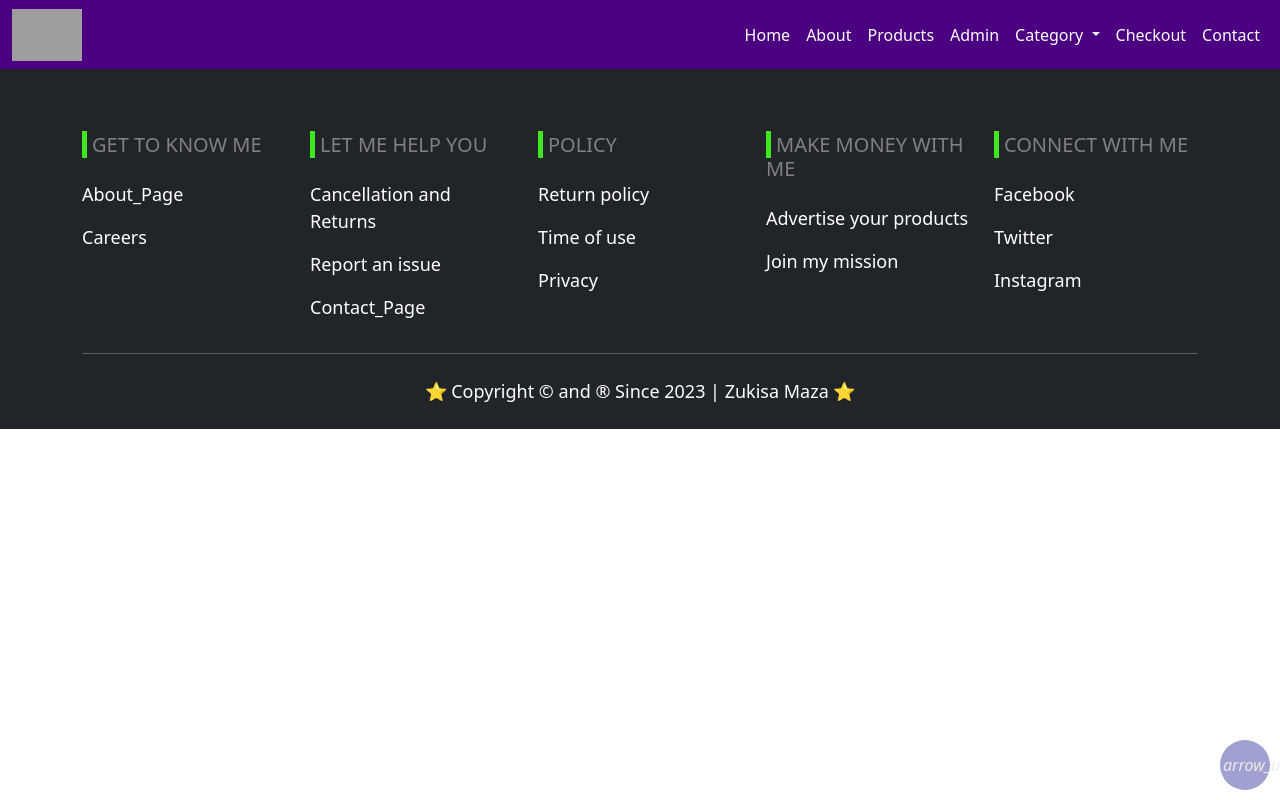
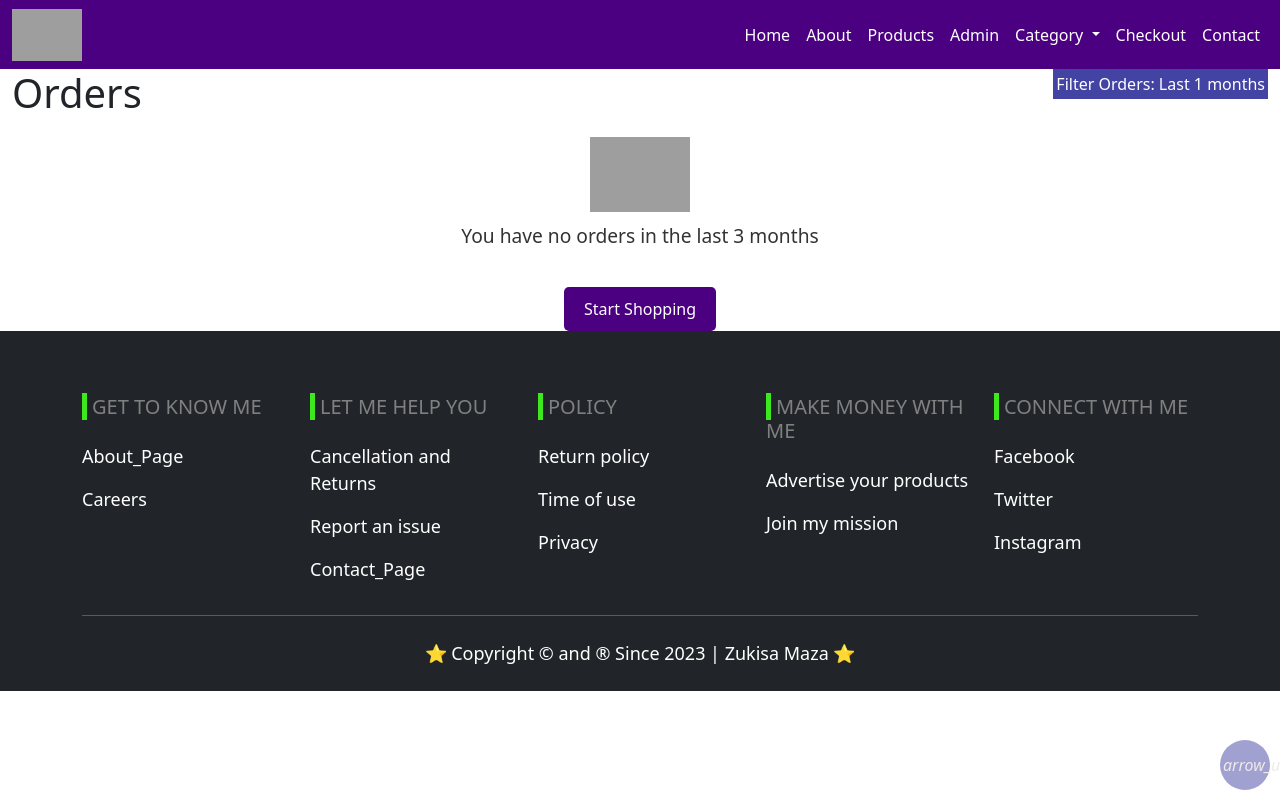
Before and after one commit to Maza455/LCA_EndModuleCapstoneProject, a Vue app: page /orders in a window 1280 px wide. Built offline with nearby package versions, Linux system fonts and the light colour scheme; grey boxes are pictures that could not be loaded.

Commit message:
Adding Updates and functionslity

```diff
--- a/src/components/NavBar.vue
+++ b/src/components/NavBar.vue
@@ -35,9 +35,8 @@
                         <ul class="dropdown-menu" aria-labelledby="navbarDropdown">
                             <li><router-link to="/careers" class="dropdown-item">Careers</router-link></li>
                             <li><router-link to="/books" class="dropdown-item">Books</router-link></li>
-                            <li><router-link to="/mobile" class="dropdown-item">Phones</router-link></li>
-                            <li><router-link to="/order" @click.prevent="showOrderModal"
-                                    class="dropdown-item">Order</router-link></li>
+                            <li><router-link to="/phones" class="dropdown-item">Phones</router-link></li>
+                            <li><router-link to="/orders" class="dropdown-item">Order</router-link></li>
                             <li>
                                 <hr class="dropdown-divider">
                             </li>
--- a/src/router/index.js
+++ b/src/router/index.js
@@ -8,7 +8,6 @@ import ProductsView from '../views/ProductsView.vue';
 import AdminView from '../views/AdminView.vue';
 import CartView from '../views/CartView.vue';
 import ContactView from '../views/ContactView.vue';
-import CategoryView from '../views/CategoryView.vue';
 import CareersView from '../views/CareersView.vue';
 import BooksView from '../views/BooksView.vue';
 import PhonesView from '../views/PhonesView.vue'
@@ -45,11 +44,6 @@ const routes = [{
     component: ContactView
   },
   {
-    path: '/category',
-    name: 'category',
-    component: CategoryView
-  },
-  {
       path: '/careers',
       name: 'careers',
       component: CareersView
@@ -64,11 +58,11 @@ const routes = [{
       name: 'phones',
       component: PhonesView
     },
-    {
-      path: '/orders',
-      name: 'orders',
-      component: OrderView
-    }
+  {
+    path: '/orders',
+    name: 'orders',
+    component: OrderView
+  }
 ]
 
 const router = createRouter({
--- a/src/views/CartView.vue
+++ b/src/views/CartView.vue
@@ -30,7 +30,24 @@
 
         </div>
         <div v-else class="my-4">
-            <p class="text-lg">No products selected. Please add products to your cart.</p>
+            <!-- Empty Cart Message -->
+            <div v-if="selectedProducts && selectedProducts.length === 0"
+                class="cart-content-module_empty-cart-message_3HVJ-" data-ref="empty-cart-message">
+                <div class="empty-list-message " data-ref="empty-list-message">
+                    <div class="grid-x empty-list-panel empty-list-message-module_panel_EdYDK">
+                        <div class="cell empty-list-message-module_content-container_11jr5">
+                            <img src="https://shopfront.takealot.com/af70590427b88f68b6c0b66be0cf344279d8aa5f/static/media/src/images/cart/empty-cart.svg-a3f63604a3d49f7b220a.svg"
+                                alt="Empty shopping cart" class="empty-list-message-module_svg-image_20HwM"
+                                data-ref="empty-box-image">
+                            <div class="empty-list-message-module_children_1wCTP">
+                                <p class="cart-content-module_empty-message_2aBS6">Your shopping cart is empty</p>
+                            </div>
+                            <a data-react-link="true" class="button address-default-button"
+                                data-ref="continue-shopping-button" href="/">Continue Shopping</a>
+                        </div>
+                    </div>
+                </div>
+            </div>
         </div>
     </div>
 </template>
@@ -83,14 +100,11 @@ export default {
 
 .product-card {
     width: 25%;
-    /* Set the width of the card to 25% */
     block-size: 25%;
-    /* Set the vertical size of the card to 25% */
     background-color: #f9f9f9;
     border-radius: 8px;
     padding: 16px;
     margin: 10px;
-    /* Adjust margin for spacing */
 }
 
 .product-image img {
@@ -102,7 +116,44 @@ export default {
 
 .product-details {
     margin-top: 10px;
-    /* Adjust margin for spacing */
+}
+
+.cart-content-module_empty-cart-message_3HVJ- {
+    background-color: #f7f7f7;
+    padding: 20px;
+    border-radius: 5px;
+    text-align: center;
+}
+
+.empty-list-message {
+    margin: 0 auto;
+    max-width: 400px;
+}
+
+.empty-list-message-module_svg-image_20HwM {
+    width: 150px;
+    height: auto;
+    margin-bottom: 20px;
+}
+
+.cart-content-module_empty-message_2aBS6 {
+    font-size: 1.5rem;
+    font-weight: bold;
+    color: #333;
+}
+
+.button.address-default-button {
+    display: inline-block;
+    padding: 10px 20px;
+    margin-top: 20px;
+    background-color: indigo;
+    color: #fff;
+    text-decoration: none;
+    border-radius: 5px;
+}
+
+.button.address-default-button:hover {
+    background-color: indigo;
 }
 
 .btn {
--- a/src/views/CategoryView.vue
+++ /dev/null
@@ -1,15 +0,0 @@
-<template>
-    <div>
-
-    </div>
-</template>
-
-<script>
-    export default {
-
-    }
-</script>
-
-<style lang="scss" scoped>
-
-</style>
--- a/src/views/OrderView.vue
+++ b/src/views/OrderView.vue
@@ -1,15 +1,113 @@
 <template>
-    <div>
-
+    <div class="grid-container account-module_account_2ZM2T">
+        <div class="grid-x grid-padding-x">
+            <section class="cell auto account-module_main-section_S2KZV">
+                <div data-ref="animated-switch"></div>
+                <div>
+                    <div>
+                        <div class="orders-module_orders_3tTY2">
+                            <div class="orders-module_content_23Yya">
+                                <div class="orders-container">
+                                    <div class="grid-container">
+                                        <div class="grid-x panel panel-collapse">
+                                            <div class="cell panel-button">
+                                                <button @click="filterOrders" class="orders-filter-button"
+                                                    data-ref="orders-filter-button" fdprocessedid="22fm8">Filter Orders:
+                                                    <span class="orders-filter-name">{{ filterName }}</span></button>
+                                            </div>
+                                        </div>
+                                    </div>
+                                    <div class="grid-x pagehead">
+                                        <div class="cell auto small-pagehead">
+                                            <h1>Orders</h1>
+                                        </div>
+                                    </div>
+                                    <div class="grid-x grid-margin-x">
+                                        <div class="cell auto app-notification"></div>
+                                    </div>
+                                    <div id="wrapper">
+                                        <!-- Empty Order Message -->
+                                        <div v-if="noOrders" class="empty-list-message" data-ref="empty-list-message">
+                                            <div class="grid-x empty-list-panel empty-list-message-module_panel_EdYDK">
+                                                <div class="cell empty-list-message-module_content-container_11jr5">
+                                                    <img src="https://shopfront.takealot.com/af70590427b88f68b6c0b66be0cf344279d8aa5f/static/media/src/images/orders/empty-order-icon.svg-6bcc4601443c5d44b8ae.svg"
+                                                        alt="Empty Kasi.eCo box icon"
+                                                        class="empty-list-message-module_svg-image_20HwM"
+                                                        data-ref="empty-box-image">
+                                                    <div class="empty-list-message-module_children_1wCTP">
+                                                        <p>You have no orders in the last 3 months</p>
+                                                    </div>
+                                                    <a data-react-link="true" class="button address-default-button"
+                                                        data-ref="start-shopping-button" href="/products">Start
+                                                        Shopping</a>
+                                                </div>
+                                            </div>
+                                        </div>
+                                    </div>
+                                </div>
+                            </div>
+                        </div>
+                    </div>
+                </div>
+            </section>
+        </div>
     </div>
 </template>
 
 <script>
-    export default {
+export default {
+    data() {
+        return {
+            filterName: 'Last 1 months',
+            noOrders: true
+        };
+    },
+    methods: {
+        filterOrders() {
 
+            const currDate = new Date();
+
+            const tMsAgo = new Date();
+            tMsAgo.setMonth(currDate.getMonth() - 3);
+
+            const filteredOrders = this.orders.filter(order => {
+                const orderDate = new Date(order.date);
+                return orderDate >= tMsAgo && orderDate <= currDate;
+            });
+            this.orders = filteredOrders;
+        }
     }
+}
 </script>
 
 <style scoped>
+.empty-list-message {
+    text-align: center;
+    margin-top: 20px;
+}
 
+.empty-list-message img {
+    width: 100px;
+    height: auto;
+    margin-bottom: 10px;
+}
+
+.empty-list-message p {
+    font-size: 1.2rem;
+    color: #333;
+}
+
+.button.address-default-button {
+    display: inline-block;
+    padding: 10px 20px;
+    margin-top: 20px;
+    background-color: indigo;
+    color: #fff;
+    text-decoration: none;
+    border-radius: 5px;
+}
+
+.button.address-default-button:hover {
+    background-color: indigo;
+}
 </style>
```
Also changed, not shown: src/assets/imgs/icons8-box-96(-xxhdpi).png (added).
